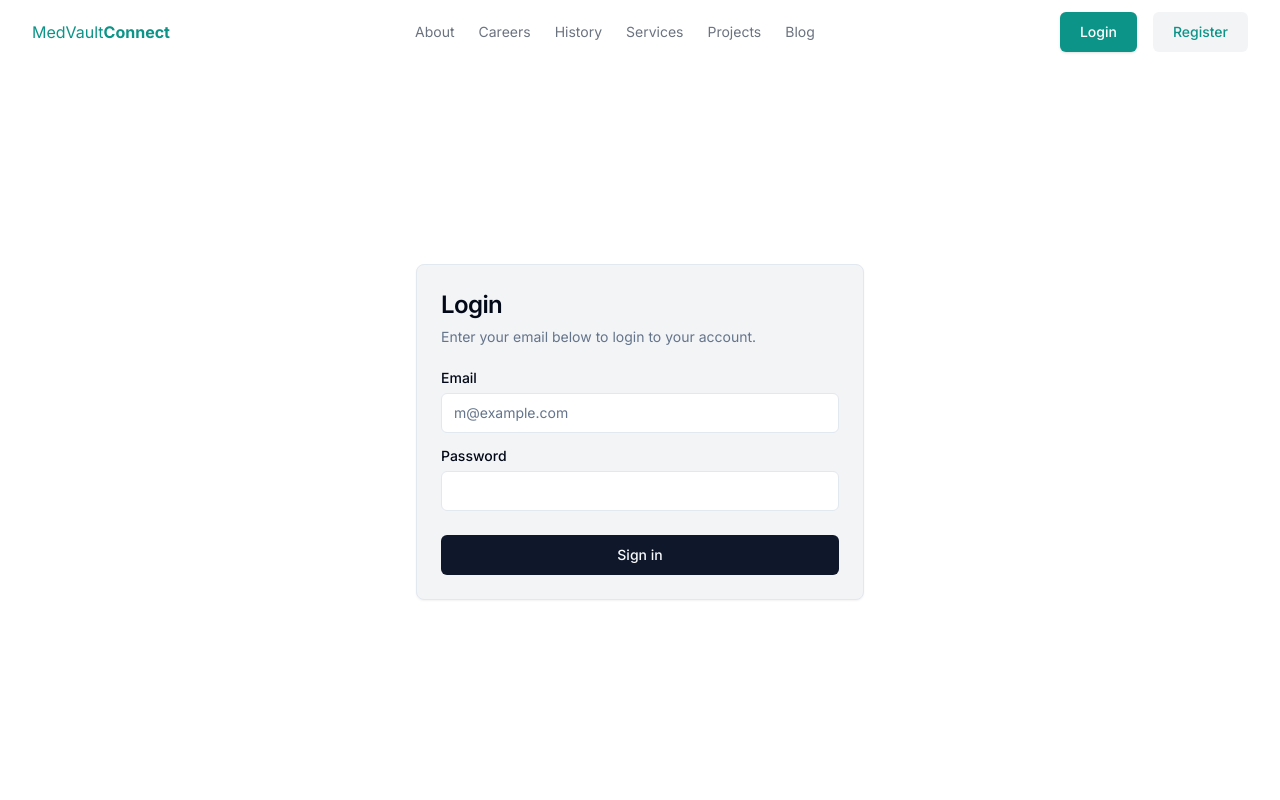
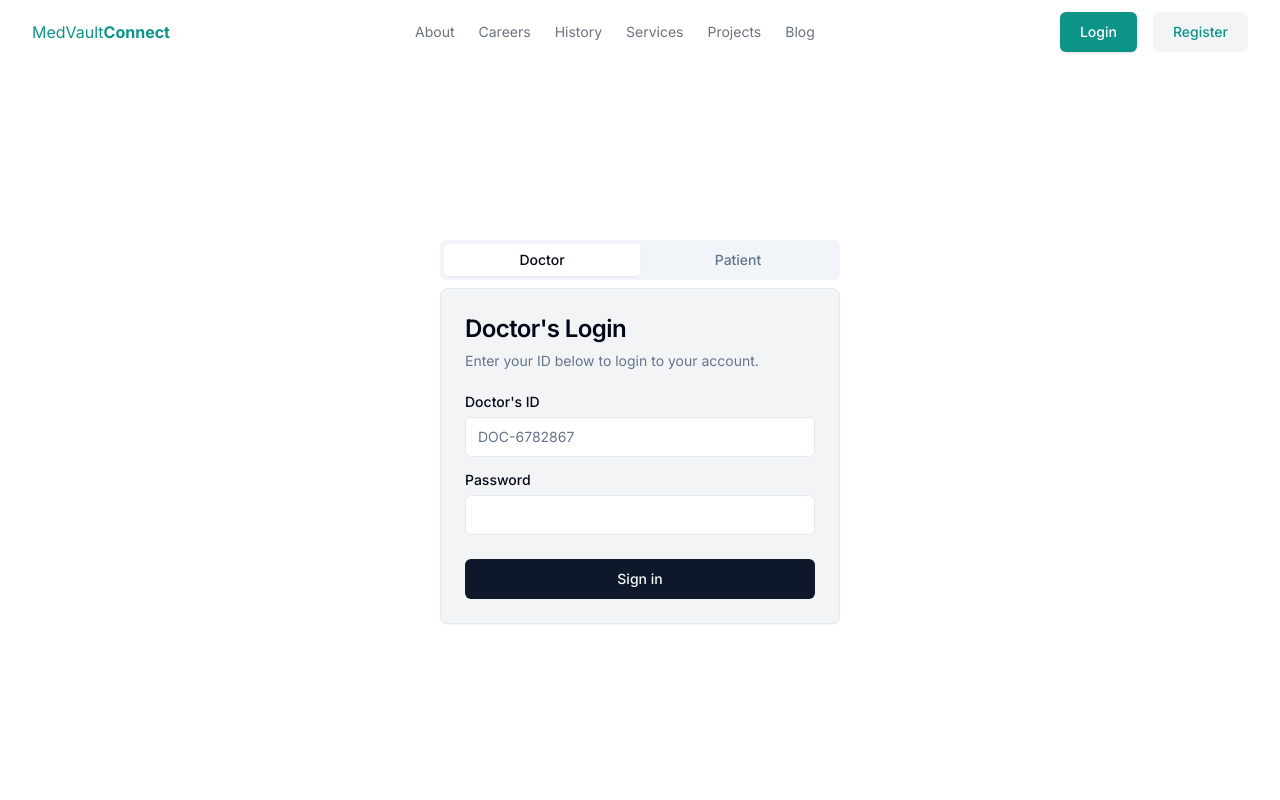
Before and after one commit to Cavista-Hackathon-2024/team_dev_mike, a Next.js app in the folder frontend/: page /login in a window 1280 px wide. Shown: the top 800 px of the page. Built offline with nearby package versions, Linux system fonts and the light colour scheme.

Commit message:
add tab functionality for doctors and patients

```diff
--- a/frontend/package.json
+++ b/frontend/package.json
@@ -11,6 +11,7 @@
   "dependencies": {
     "@radix-ui/react-label": "^2.0.2",
     "@radix-ui/react-slot": "^1.0.2",
+    "@radix-ui/react-tabs": "^1.0.4",
     "class-variance-authority": "^0.7.0",
     "clsx": "^2.1.1",
     "lucide-react": "^0.375.0",
--- /dev/null
+++ b/frontend/src/app/(web)/_components/CustomLoginTab.jsx
@@ -0,0 +1,20 @@
+import { Tabs, TabsContent, TabsList, TabsTrigger } from "@/components/ui/tabs";
+import { DoctorLoginForm } from "./DoctorLoginForm";
+import PatientLoginForm from "./PatientLoginForm";
+
+export function CustomLoginTab() {
+  return (
+    <Tabs defaultValue="doctor" className="w-[400px]">
+      <TabsList className="grid w-full grid-cols-2">
+        <TabsTrigger value="doctor">Doctor</TabsTrigger>
+        <TabsTrigger value="patient">Patient</TabsTrigger>
+      </TabsList>
+      <TabsContent value="doctor">
+        <DoctorLoginForm />
+      </TabsContent>
+      <TabsContent value="patient">
+        <PatientLoginForm />
+      </TabsContent>
+    </Tabs>
+  );
+}
--- a/frontend/src/app/(web)/_components/LoginForm.js
+++ b/frontend/src/app/(web)/_components/DoctorLoginForm.jsx
@@ -10,19 +10,19 @@
 import { Input } from "@/components/ui/input";
 import { Label } from "@/components/ui/label";
 
-export function LoginForm() {
+export function DoctorLoginForm() {
   return (
     <Card className="w-full max-w-md bg-gray-100">
       <CardHeader>
-        <CardTitle className="text-2xl">Login</CardTitle>
+        <CardTitle className="text-2xl">Doctor's Login</CardTitle>
         <CardDescription>
-          Enter your email below to login to your account.
+          Enter your ID below to login to your account.
         </CardDescription>
       </CardHeader>
       <CardContent className="grid gap-4">
         <div className="grid gap-2">
-          <Label htmlFor="email">Email</Label>
-          <Input id="email" type="email" placeholder="m@example.com" required />
+          <Label htmlFor="id">Doctor's ID</Label>
+          <Input id="id" type="text" placeholder="DOC-6782867" required />
         </div>
         <div className="grid gap-2">
           <Label htmlFor="password">Password</Label>
--- /dev/null
+++ b/frontend/src/app/(web)/_components/PatientLoginForm.jsx
@@ -0,0 +1,45 @@
+import React from "react";
+import { Button } from "@/components/ui/button";
+import {
+  Card,
+  CardContent,
+  CardDescription,
+  CardFooter,
+  CardHeader,
+  CardTitle,
+} from "@/components/ui/card";
+import { Input } from "@/components/ui/input";
+import { Label } from "@/components/ui/label";
+
+const PatientLoginForm = () => {
+  return (
+    <Card className="w-full max-w-md bg-gray-100">
+      <CardHeader>
+        <CardTitle className="text-2xl">Patient's Login</CardTitle>
+        <CardDescription>
+          Enter your email below to login to your account.
+        </CardDescription>
+      </CardHeader>
+      <CardContent className="grid gap-4">
+        <div className="grid gap-2">
+          <Label htmlFor="email">Email</Label>
+          <Input
+            id="email"
+            type="email"
+            placeholder="patient@example.com"
+            required
+          />
+        </div>
+        <div className="grid gap-2">
+          <Label htmlFor="password">Password</Label>
+          <Input id="password" type="password" required />
+        </div>
+      </CardContent>
+      <CardFooter>
+        <Button className="w-full">Sign in</Button>
+      </CardFooter>
+    </Card>
+  );
+};
+
+export default PatientLoginForm;
--- a/frontend/src/app/(web)/login/page.js
+++ b/frontend/src/app/(web)/login/page.js
@@ -1,12 +1,13 @@
 import React from "react";
-import { LoginForm } from "../_components/LoginForm";
+import { LoginForm } from "../_components/DoctorLoginForm";
 import LoginImage from "../../../../public/assets/login.jpg";
 import Image from "next/image";
+import { CustomLoginTab } from "../_components/CustomLoginTab";
 
 const Page = () => {
   return (
     <section className="flex h-[calc(100vh-65px)] items-center justify-center max-w-6xl mx-auto">
-      <LoginForm />
+      <CustomLoginTab />
     </section>
   );
 };
--- /dev/null
+++ b/frontend/src/components/ui/tabs.jsx
@@ -0,0 +1,43 @@
+"use client"
+
+import * as React from "react"
+import * as TabsPrimitive from "@radix-ui/react-tabs"
+
+import { cn } from "@/lib/utils"
+
+const Tabs = TabsPrimitive.Root
+
+const TabsList = React.forwardRef(({ className, ...props }, ref) => (
+  <TabsPrimitive.List
+    ref={ref}
+    className={cn(
+      "inline-flex h-10 items-center justify-center rounded-md bg-muted p-1 text-muted-foreground",
+      className
+    )}
+    {...props} />
+))
+TabsList.displayName = TabsPrimitive.List.displayName
+
+const TabsTrigger = React.forwardRef(({ className, ...props }, ref) => (
+  <TabsPrimitive.Trigger
+    ref={ref}
+    className={cn(
+      "inline-flex items-center justify-center whitespace-nowrap rounded-sm px-3 py-1.5 text-sm font-medium ring-offset-background transition-all focus-visible:outline-none focus-visible:ring-2 focus-visible:ring-ring focus-visible:ring-offset-2 disabled:pointer-events-none disabled:opacity-50 data-[state=active]:bg-background data-[state=active]:text-foreground data-[state=active]:shadow-sm",
+      className
+    )}
+    {...props} />
+))
+TabsTrigger.displayName = TabsPrimitive.Trigger.displayName
+
+const TabsContent = React.forwardRef(({ className, ...props }, ref) => (
+  <TabsPrimitive.Content
+    ref={ref}
+    className={cn(
+      "mt-2 ring-offset-background focus-visible:outline-none focus-visible:ring-2 focus-visible:ring-ring focus-visible:ring-offset-2",
+      className
+    )}
+    {...props} />
+))
+TabsContent.displayName = TabsPrimitive.Content.displayName
+
+export { Tabs, TabsList, TabsTrigger, TabsContent }
```
Also changed, not shown: 1 other file (tests, documents, lock files or other folders).
